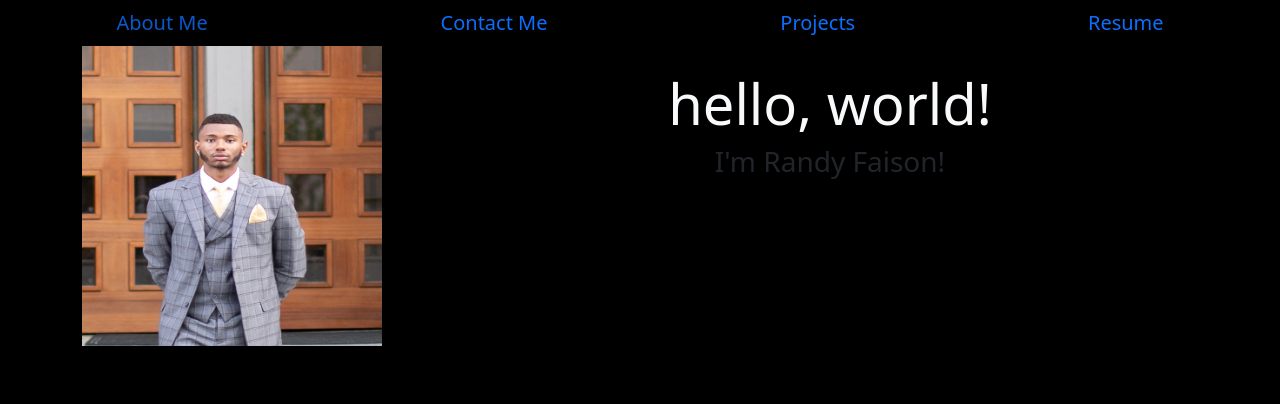
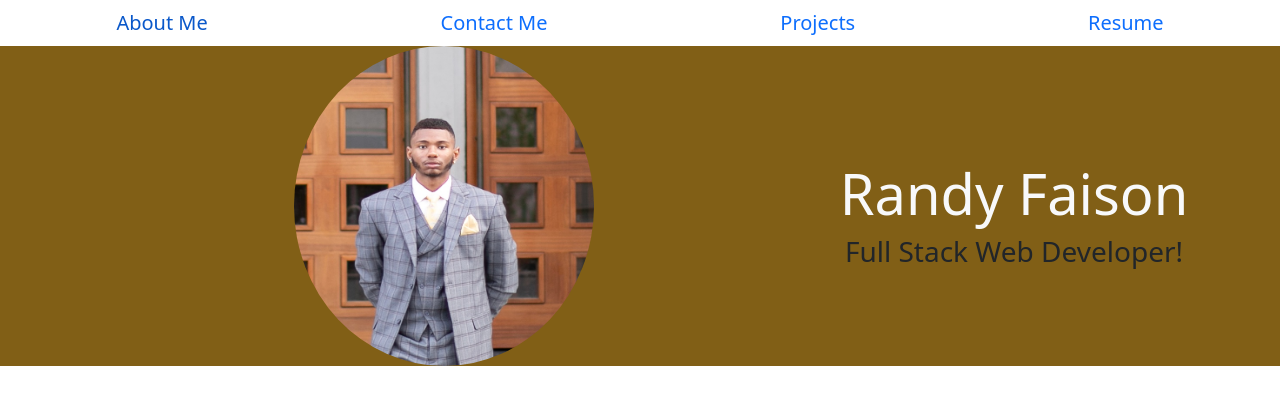
Before and after one commit to randyfasion/Portfolio, a React (Create React App) app in the folder myapp/: page / in a window 1280 px wide. Shown: the top 404 px of the page. Built offline with nearby package versions, Linux system fonts and the light colour scheme; the HTML template or start-up script is replaced by a standard one.

Commit message:
jumbotron and picture edits

```diff
--- a/myapp/src/App.css
+++ b/myapp/src/App.css
@@ -38,6 +38,21 @@ h3 {
   font-size: 20px;
 } */
 
-*{
+/* *{
   background-color: black;
+} */
+.row > div[class*='col-'] {
+  display: flex;
+  flex: 1 0 auto;
 }
+
+.jumbotron {
+  background-color: #815f16;
+  color: #ffffff;
+}
+.jumbotron .col {
+  margin: auto;
+}
+.profilepic{
+  border-radius: 50%;
+}
--- a/myapp/src/pages/Aboutme.js
+++ b/myapp/src/pages/Aboutme.js
@@ -13,16 +13,16 @@ const Aboutme = () => {
         <Container>
           <Row>
             <Col sm={12} md={6}lg={4} className="justify-content-center">
-            <img src="/images/Randy.jpg"alt=""
-                roundedCircle
+            <img className="profilepic"  src="/images/Randy.jpg"alt=""
+
                 width="300vw"
-                height="300vw"/>
+                height="320vw"/>
             </Col>
             <Col className="pl-md-5">
                 <h1 className="display-4 text-center text-lg-left text-light p-0-lg pt-4">
-                  hello, world!</h1>
+                  Randy Faison</h1>
                 <p className="text-dark text-center text-md-left h3">
-                  I'm Randy Faison!
+                  Full Stack Web Developer!
                 </p>
             </Col>
           </Row>
```
